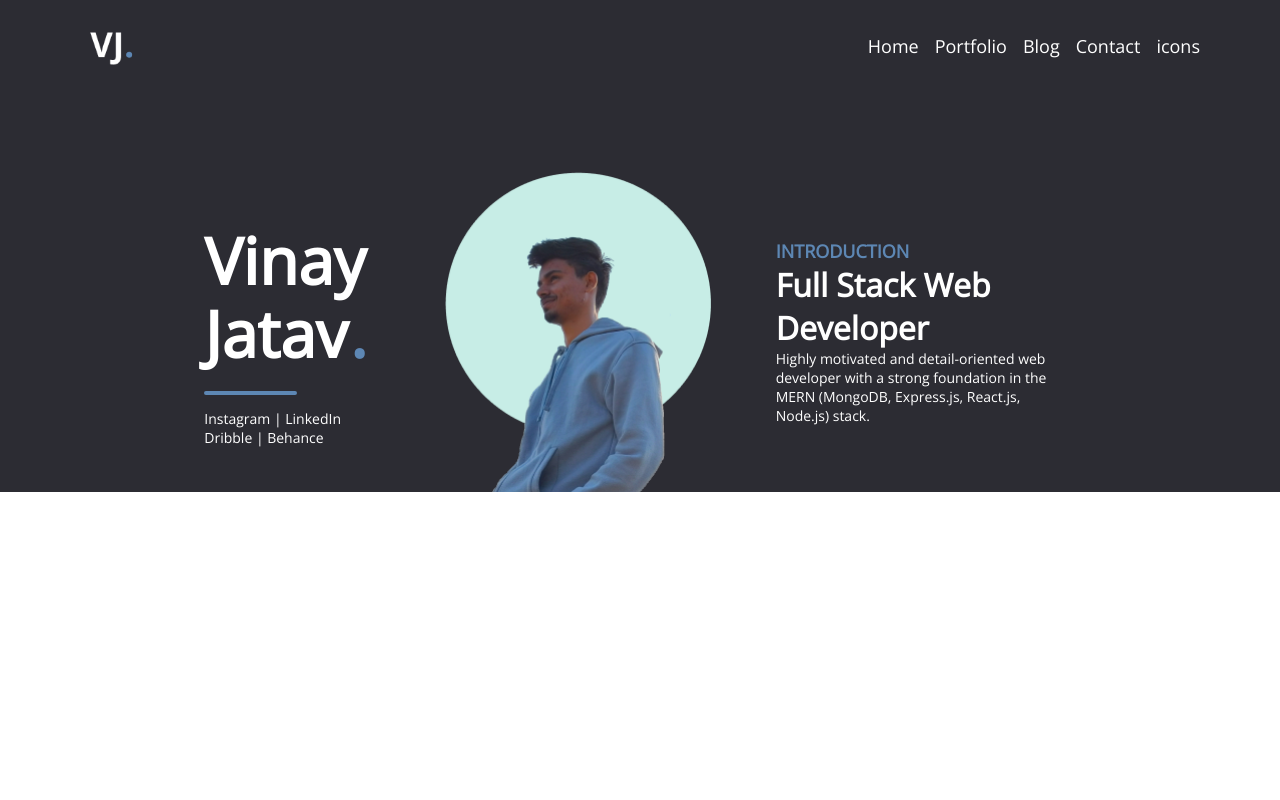
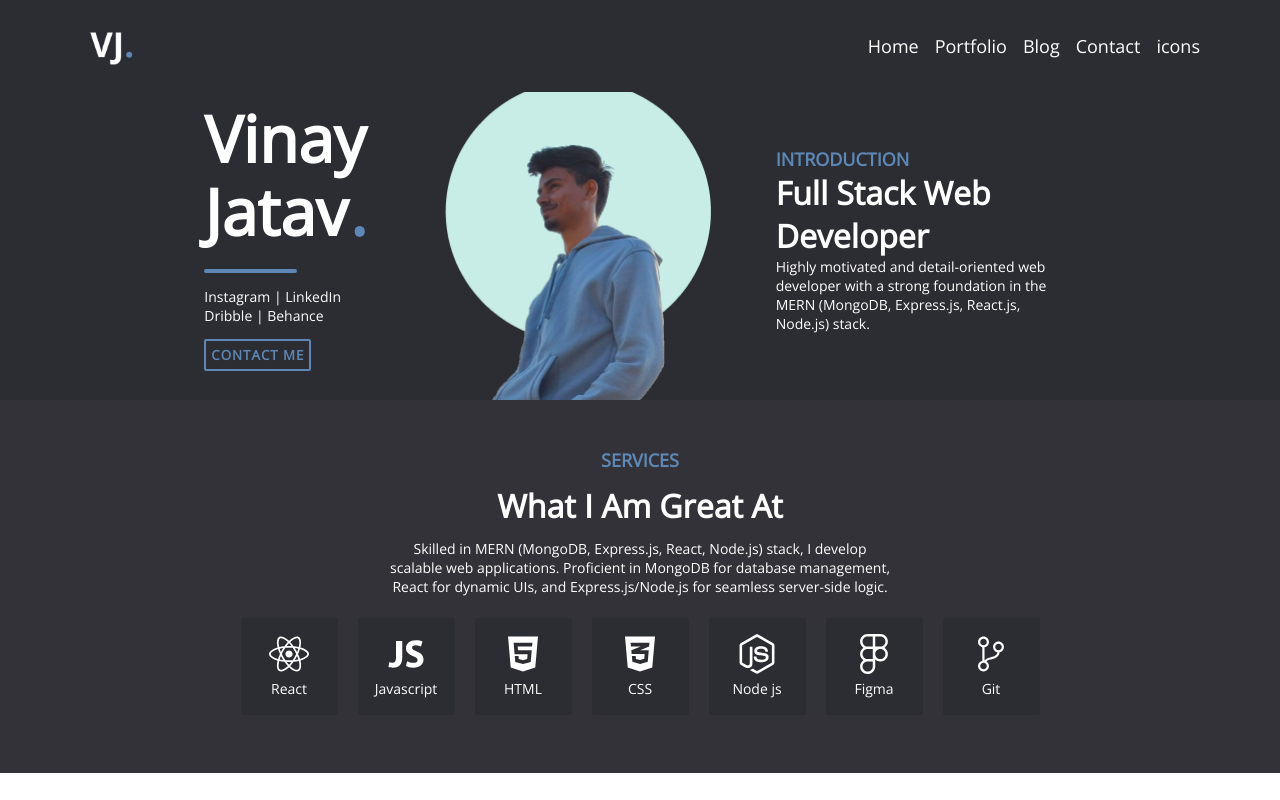
Before and after one commit to VinayJv/portfolio-new, a React (Create React App) app: page / in a window 1280 px wide. Built offline with nearby package versions, Linux system fonts and the light colour scheme.

Commit message:
Services Completed

```diff
--- a/src/App.js
+++ b/src/App.js
@@ -1,6 +1,7 @@
 import './App.css';
 import { NavBar } from './components/NavBar/NavBar';
 import { Introduction } from './pages/Introduction/Introduction';
+import { Services } from './pages/Services/Services';
 
 function App() {
   return (
@@ -10,6 +11,7 @@ function App() {
       </header>
       <main>
         <Introduction />
+        <Services />
       </main>
       <footer>
 
--- a/src/components/NavBar/NavBar.css
+++ b/src/components/NavBar/NavBar.css
@@ -3,8 +3,12 @@
     list-style: none;
 }
 nav {
+    position: fixed;
+    top: 0;
+    width: 100svw;
     display: flex;
     background-color: #2c2c33;
+    z-index: 1;
 }
 nav > ul {
     display: flex;
@@ -22,7 +26,7 @@ ul > div {
 }
 .mobile-nav{
     position: absolute;
-    top: 15%;
+    top: 100%;
     height: 100svh;
     display: flex;
     flex-direction: column;
--- a/src/pages/Introduction/Introduction.css
+++ b/src/pages/Introduction/Introduction.css
@@ -53,6 +53,21 @@ span{
     left: -14px;
     color: #5D87B4;
 }
+.contact-btn{
+    cursor: pointer;
+    padding: 5px;
+    margin: 14px 0px;
+    background-color: #2c2c33;
+    border: 2px solid #5D87B4;
+    border-radius: 2px;
+    color: #5D87B4;
+    font-weight: bold;
+    letter-spacing: 1px;
+}
+.contact-btn:hover{
+    color: #2c2c33;
+    background-color: #5D87B4;
+}
 
 @media only screen and (max-width: 600px) {
     .introduction-container {
@@ -67,8 +82,12 @@ span{
     .introduction-mobile{
         display: flex;
         flex-direction: column;
-        padding: 5rem;
+        padding: 3rem 1rem;
         background-color: #333238;
+        text-align: center;
+    }
+    .introduction-header-highlight-mobile{
+        margin-bottom: 12px;
     }
 }
 @media only screen and (max-width: 1200px) and (min-width: 600px) {
--- a/src/pages/Introduction/Introduction.js
+++ b/src/pages/Introduction/Introduction.js
@@ -12,6 +12,7 @@ export function Introduction() {
                     <div className="bar"></div>
                     <p className="introduction-sm-text">Instagram | LinkedIn</p>
                     <p className="introduction-sm-text">Dribble | Behance</p>
+                    <button className="contact-btn">CONTACT ME</button>
                 </div>
                 <div className="image-container introduction-container-child">
                     <img src="./images/main.png"></img>
@@ -24,9 +25,9 @@ export function Introduction() {
                 </div>
             </div>
             <div className="introduction-mobile only-mobile">
-                <p className="introduction-header-highlight">INTRODUCTION</p>
+                <p className="introduction-header-highlight introduction-header-highlight-mobile">INTRODUCTION</p>
                 <p className="lg-text">Full Stack Web</p>
-                <p className="lg-text">Developer</p>
+                <p className="lg-text introduction-header-highlight-mobile">Developer</p>
                 <p className="introduction-sm-text">Highly motivated and detail-oriented web developer with a strong foundation in the MERN (MongoDB, Express.js, React.js, Node.js) stack.</p>
             </div>
         </div>);
--- /dev/null
+++ b/src/pages/Services/Services.css
@@ -0,0 +1,43 @@
+.services-container{
+    display: flex;
+    flex-direction: column;
+    align-items: center;
+    gap: 12px;
+    padding: 3rem 1rem;
+    background-color: #333238;
+}
+.sm-text-additional{
+    text-align: center;
+    max-width: 500px;
+}
+.services-inner-container{
+    display: flex;
+    flex-wrap: wrap;
+    justify-content: center;
+    max-width: 900px;
+}
+.skill-bg{
+    display: flex;
+    flex-direction: column;
+    align-items: center;
+    margin: 10px;
+    gap: 5px;
+    width: 65px;
+    height: 65px;
+    padding: 1rem;
+    font-size: 14px;
+    border-radius: 2px;
+    background-color: #2c2c33;
+}
+.services-icon{
+    width: 40px;
+    height: 40px;
+}
+@media only screen and (max-width: 600px){
+    .services-container{
+        background-color: #2c2c33;
+    }
+    .skill-bg{
+        background-color: #333238;
+    }
+}
--- /dev/null
+++ b/src/pages/Services/Services.js
@@ -0,0 +1,32 @@
+import "./Services.css";
+import { FaReact } from "react-icons/fa";
+import { IoLogoJavascript } from "react-icons/io";
+import { FaHtml5 } from "react-icons/fa";
+import { FaCss3Alt } from "react-icons/fa";
+import { FaNodeJs } from "react-icons/fa";
+import { FaFigma } from "react-icons/fa";
+import { IoIosGitBranch } from "react-icons/io";
+
+
+
+
+
+
+
+
+export function Services() {
+    return (<div className="services-container">
+        <p className="introduction-header-highlight">SERVICES</p>
+        <p className="lg-text">What I Am Great At</p>
+        <p className="introduction-sm-text sm-text-additional">Skilled in MERN (MongoDB, Express.js, React, Node.js) stack, I develop scalable web applications. Proficient in MongoDB for database management, React for dynamic UIs, and Express.js/Node.js for seamless server-side logic.</p>
+        <div className="services-inner-container">
+            <div className="skill-bg"><FaReact className="services-icon"/><p>React</p></div>
+            <div className="skill-bg"><IoLogoJavascript className="services-icon"/><p>Javascript</p></div>
+            <div className="skill-bg"><FaHtml5 className="services-icon"/><p>HTML</p></div>
+            <div className="skill-bg"><FaCss3Alt className="services-icon"/><p>CSS</p></div>
+            <div className="skill-bg"><FaNodeJs className="services-icon"/><p>Node js</p></div>
+            <div className="skill-bg"><FaFigma className="services-icon"/><p>Figma</p></div>
+            <div className="skill-bg"><IoIosGitBranch className="services-icon"/><p>Git</p></div>
+        </div>
+    </div>);
+}
```
